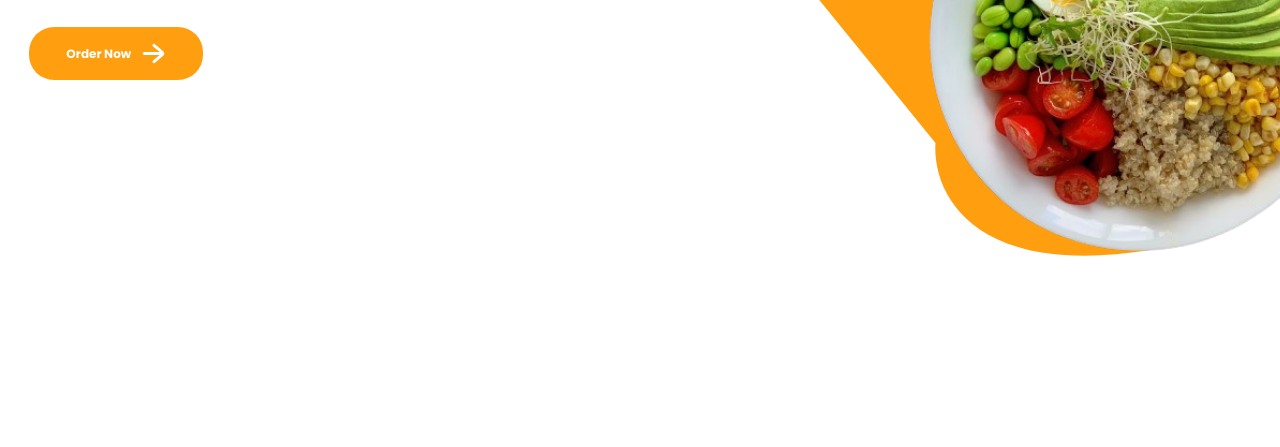
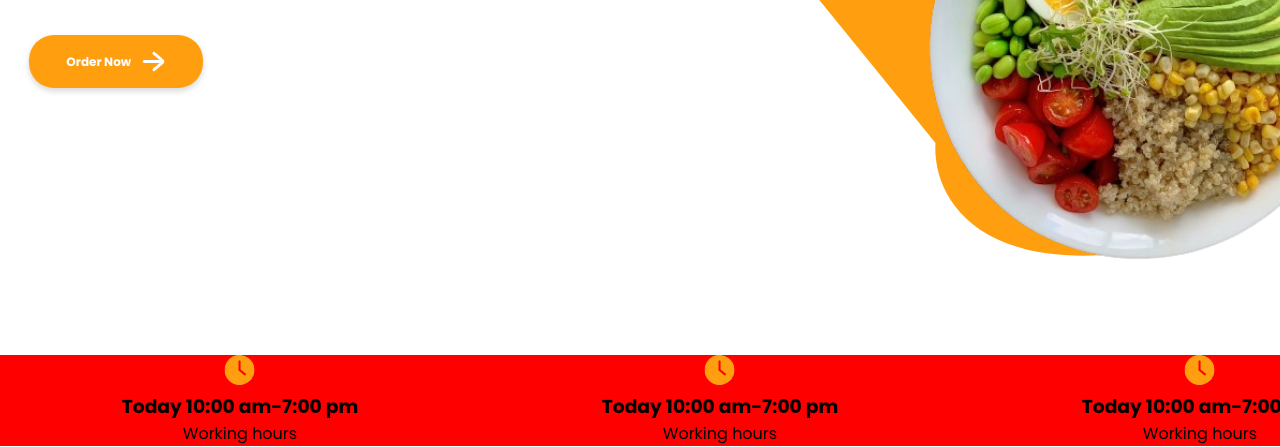
Before and after one commit to harshJsDev/restaurants-website, a plain HTML site: page index.html in a window 1280 px wide. Shown: the part 353-800 px from the top of the page. Drawn offline with Linux system fonts and the light colour scheme.

Commit message:
updated some clases  and images

```diff
--- a/css/style.css
+++ b/css/style.css
@@ -13,14 +13,17 @@ a {
   text-decoration: none;
 }
 
+body {
+  background-image: url(../asserts/shape.svg);
+  background-repeat: no-repeat;
+  background-position: 82.4% 0%;
+}
 #logo {
   display: inline-block;
 }
 .container-wrap {
   width: 1440px;
-  /* background-color: red; */
-
-  height: 100px;
+  /* height: 100px; This was the bug test your photage if it exist or not you shoud explan it   */
   margin: 0 auto;
 }
 .navbar ul li {
@@ -58,25 +61,35 @@ header {
   background-color: #FF9F0F;
   color: #fff;
   width: 174px;
-  margin-top: 38px
+  margin-top: 38px;
+  box-shadow: 0px 3px 6px rgba(0, 0, 0, 0.16); /* Added shadow */
+
 }
 .btn-white {
   background-color: #fff;
   color: #000;
 }
 
-.nav_links {
+.nav-link {
   font-size: 0.8125rem;
   font-weight: bold;
 }
-.nav_links li {
+
+.nav-link li {
   padding-left: 2.0625rem;
 }
-body {
-  background-image: url(/asserts/shape\ 1.svg);
-  background-repeat: no-repeat;
-  background-position: 82.4% 0%;
+.nav-link a:hover {
+  border-bottom: 3px solid #fff;
+  padding-bottom: 5px;
 }
+
+.nav-link .home-link:hover {
+  border-bottom: 3px solid #FF9F0F;
+  padding-bottom: 5px;
+}
+
+
+
 #hero {
   padding: 30px 2%;
   display: flex;
@@ -93,6 +106,17 @@ h1 {
   margin-bottom: 1.063rem;
 }
 
-.hero-content > p {
-  line-height: 23px;
-}
+  .hero-content > p {
+    line-height: 23px;
+  }
+
+
+  .inner-container{
+    display: flex;
+    justify-content: space-around;
+    background: red;
+
+  }
+  .card{
+    text-align: center;
+  }
--- a/index.html
+++ b/index.html
@@ -4,15 +4,15 @@
     <meta charset="UTF-8" />
     <meta name="viewport" content="width=device-width, initial-scale=1.0" />
     <link rel="stylesheet" href="css/style.css" />
-    <title>Document</title>
+    <title>Foodie restaurant web app</title>
   </head>
   <body>
     <div class="container-wrap">
       <header>
         <div class="logo"><a href="#">Foodie</a></div>
         <nav class="navbar">
-          <ul class="nav_links">
-            <li><a href="#"> Home</a></li>
+          <ul class="nav-link">
+            <li><a href="#" class="home-link"> Home</a></li>
             <li><a href="#"> Packages </a></li>
             <li><a href="#"> About us</a></li>
             <li><a href="#"> Contact us</a></li>
@@ -32,12 +32,36 @@
             Healthy switcher chefs do all prep work, like Peeding chopping &
             marinating so yo can cook a fresh food
           </p>
-          <button class="btn btn-primary">Order Now <img src="asserts/arrow-right.svg" alt=""></button>
+          <button class="btn btn-primary">
+            Order Now <img src="asserts/arrow-right.svg" alt="" />
+          </button>
         </div>
         <div class="hero-img">
           <img src="asserts/img/hero-img.png" alt="" />
         </div>
       </section>
     </div>
+
+    <div class="container-wrap">
+      <div class="inner-container">
+        <div class="card">
+          <img src="asserts/time.svg" alt="clock" />
+          <h3>Today 10:00 am-7:00 pm</h3>
+          <span>Working hours</span>
+        </div>
+
+        <div class="card">
+          <img src="asserts/time.svg" alt="clock" />
+          <h3>Today 10:00 am-7:00 pm</h3>
+          <span>Working hours</span>
+        </div>
+
+        <div class="card">
+          <img src="asserts/time.svg" alt="clock" />
+          <h3>Today 10:00 am-7:00 pm</h3>
+          <span>Working hours</span>
+        </div>
+      </div>
+    </div>
   </body>
 </html>
```
Also changed, not shown: asserts/location.svg (added), asserts/shape.svg (renamed from asserts/shape 1.svg), asserts/time.svg (added), style.css (deleted).
